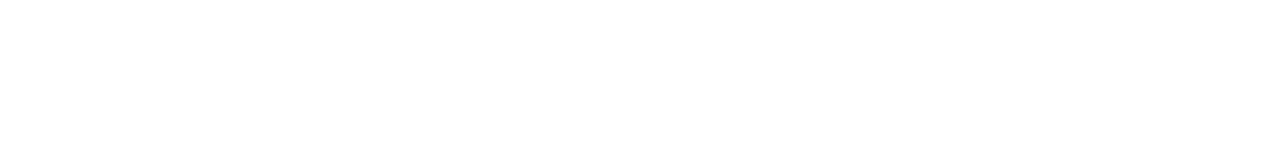
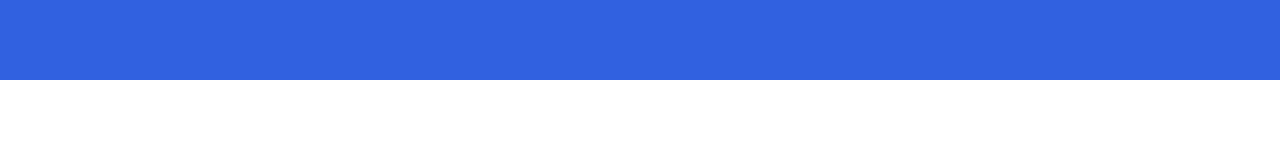
Before and after one commit to Apollo11-hub/htmlcss-discord, a plain HTML site: page index.html in a window 1280 px wide. Drawn offline with Linux system fonts and the light colour scheme.

Commit message:
change path css

```diff
--- a/assets/style.css
+++ b/assets/style.css
@@ -11,3 +11,27 @@ Utilities
 /*
 /Utilities
 */
+
+
+/*
+Header
+*/
+
+header{
+  width: 100%;
+  height: 80px;
+  background-color:#3161e0 ;
+}
+
+header .header-section{
+
+  background-color: white;
+
+}
+
+
+
+
+/*
+/Header
+*/
--- a/index.html
+++ b/index.html
@@ -4,6 +4,9 @@
   <meta charset="UTF-8">
   <meta http-equiv="X-UA-Compatible" content="IE=edge">
   <meta name="viewport" content="width=device-width, initial-scale=1.0">
+  <link rel="stylesheet" href="https://cdnjs.cloudflare.com/ajax/libs/font-awesome/6.0.0/css/all.min.css" integrity="sha512-9usAa10IRO0HhonpyAIVpjrylPvoDwiPUiKdWk5t3PyolY1cOd4DSE0Ga+ri4AuTroPR5aQvXU9xC6qOPnzFeg==" crossorigin="anonymous" referrerpolicy="no-referrer" />
+
+  <link rel="stylesheet" href="./assets/style.css">
 
   <title>Document</title>
 </head>
```
